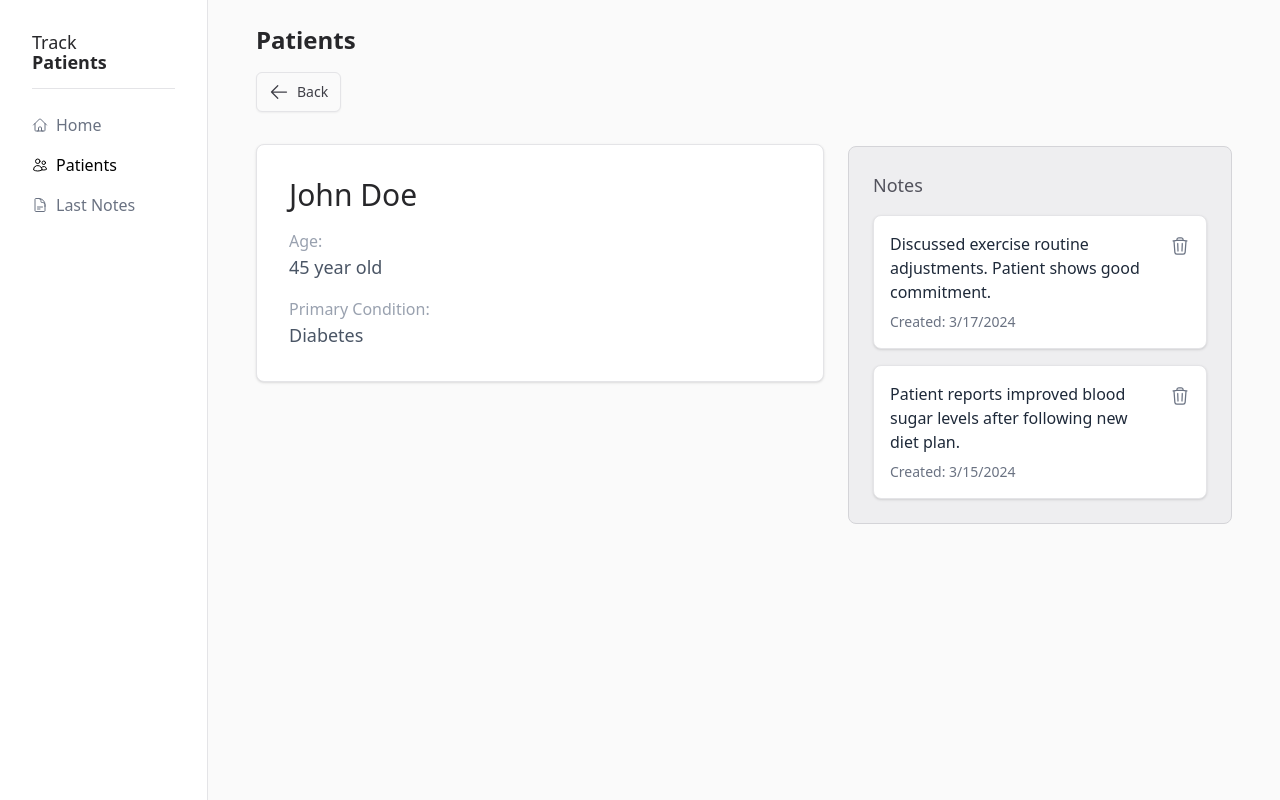
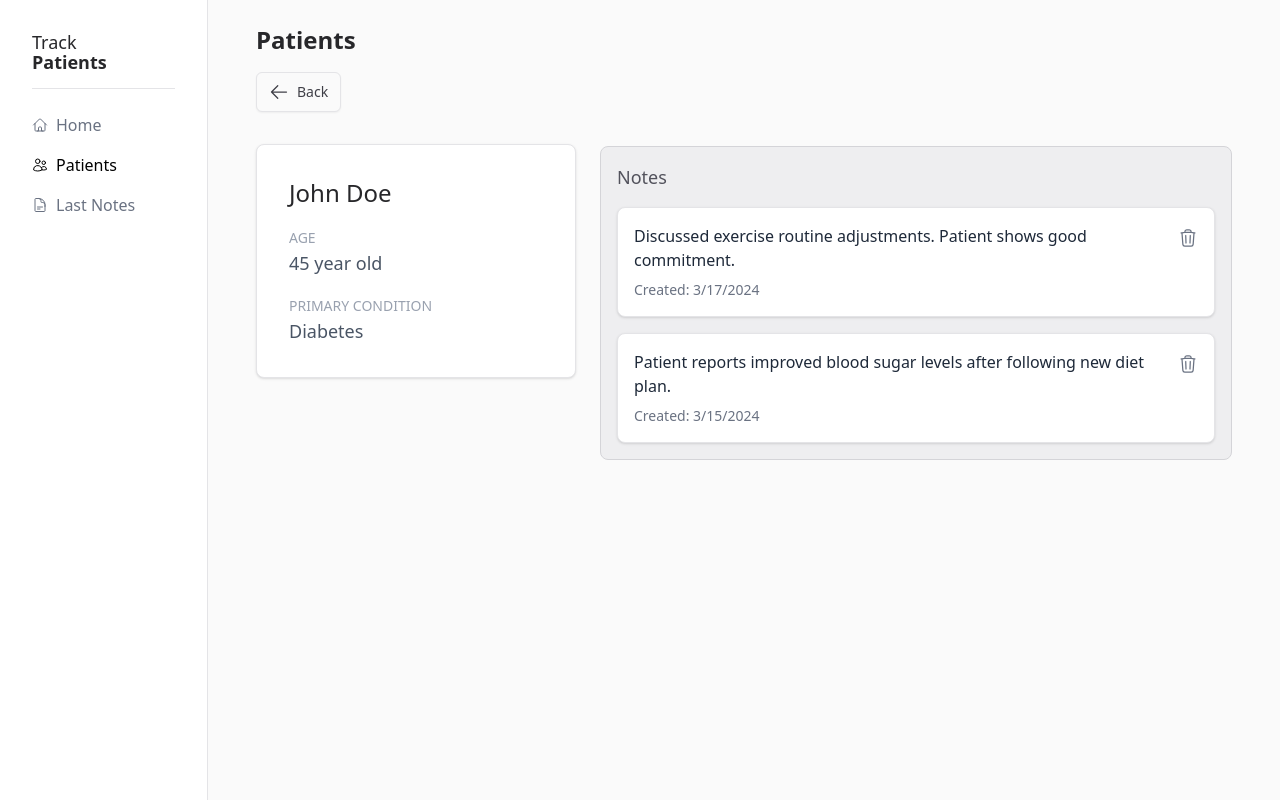
Before and after one commit to manumorante/track-patients, a React (Vite) app: page /patients/1 in a window 1280 px wide. Built offline with nearby package versions, Linux system fonts and the light colour scheme.

Commit message:
refactor: simplify PatientDetailPage by integrating PatientProfile component and removing redundant loading/error handling

```diff
--- a/src/pages/PatientDetailPage.tsx
+++ b/src/pages/PatientDetailPage.tsx
@@ -1,29 +1,12 @@
-import Card from '@/components/common/Card'
 import { NotesList } from '@/components/notes'
-import { usePatient } from '@/hooks/usePatients'
+import PatientProfile from '@/components/patients/PatientProfile'
 import { ArrowLeftIcon } from '@heroicons/react/24/outline'
 import { useNavigate, useParams } from 'react-router-dom'
 
 export default function PatientDetailPage() {
   const { id } = useParams()
   const navigate = useNavigate()
-  const { data: patient, isLoading: isLoadingPatient, error: patientError } = usePatient(id ?? '')
-
-  if (!id) {
-    return <div>Invalid patient ID</div>
-  }
-
-  if (isLoadingPatient) {
-    return <div>Loading patient information...</div>
-  }
-
-  if (patientError) {
-    return <div>Error loading patient: {patientError.message}</div>
-  }
-
-  if (!patient) {
-    return <div>Patient not found</div>
-  }
+  if (!id) return
 
   return (
     <>
@@ -33,19 +16,8 @@
       </button>
 
       <div className="flex flex-col items-start gap-6 md:flex-row">
-        <Card className="Profile w-full min-w-80 flex-1 space-y-4 p-6 md:w-auto md:p-8">
-          <h1 className="text-2xl md:text-3xl">{patient.name}</h1>
-          <p className="text-gray-400">
-            Age: <div className="text-lg text-gray-600">{patient.age} year old</div>
-          </p>
-
-          <p className="text-gray-400">
-            Primary Condition:{' '}
-            <div className="text-lg text-gray-600">{patient.primaryCondition}</div>
-          </p>
-        </Card>
-
-        <div className="Notes mt-0.5 w-full rounded-lg border border-zinc-300 bg-zinc-200/50 p-6 md:max-w-96 md:min-w-50">
+        <PatientProfile id={id} />
+        <div className="Notes mt-0.5 w-full rounded-lg border border-zinc-300 bg-zinc-200/50 p-4">
           <h2 className="mb-4 text-lg font-medium text-zinc-600">Notes</h2>
 
           <NotesList patientId={id} />
```
